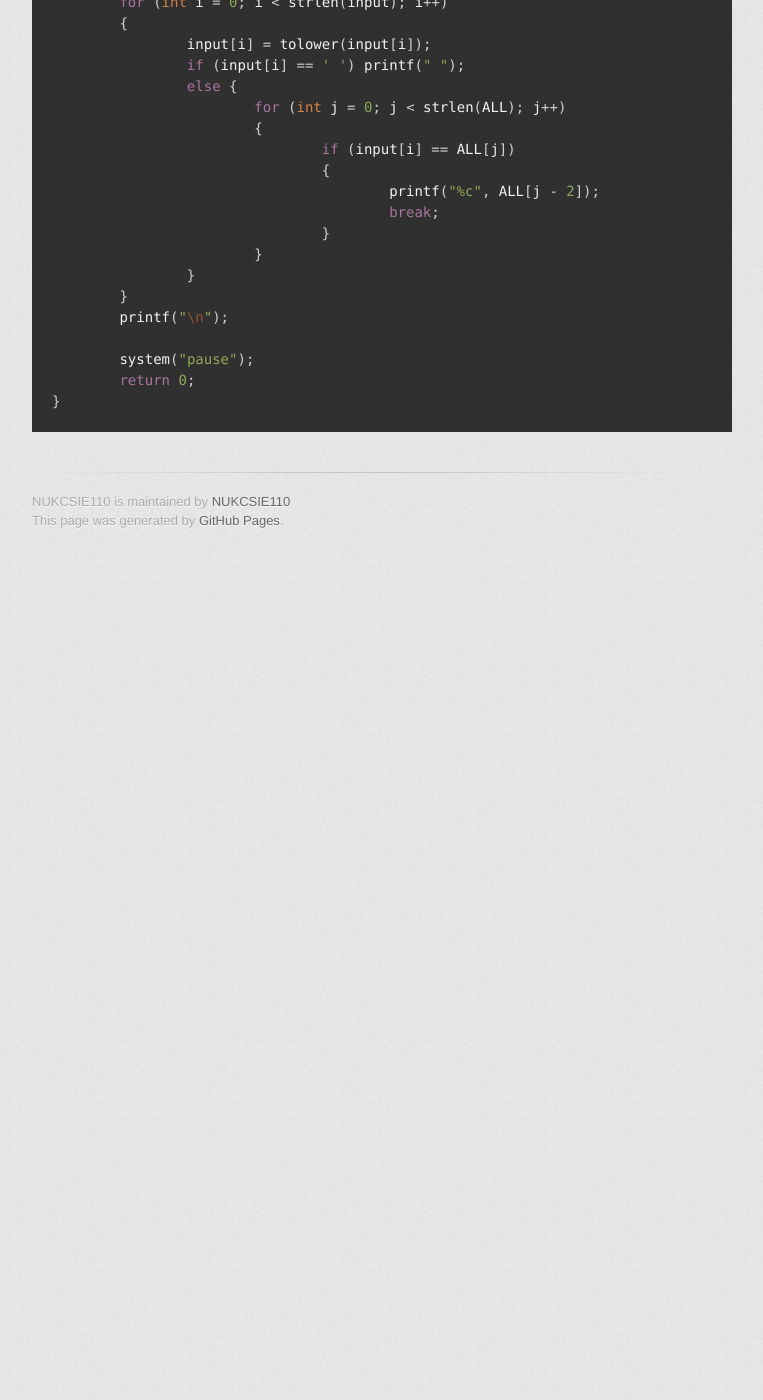
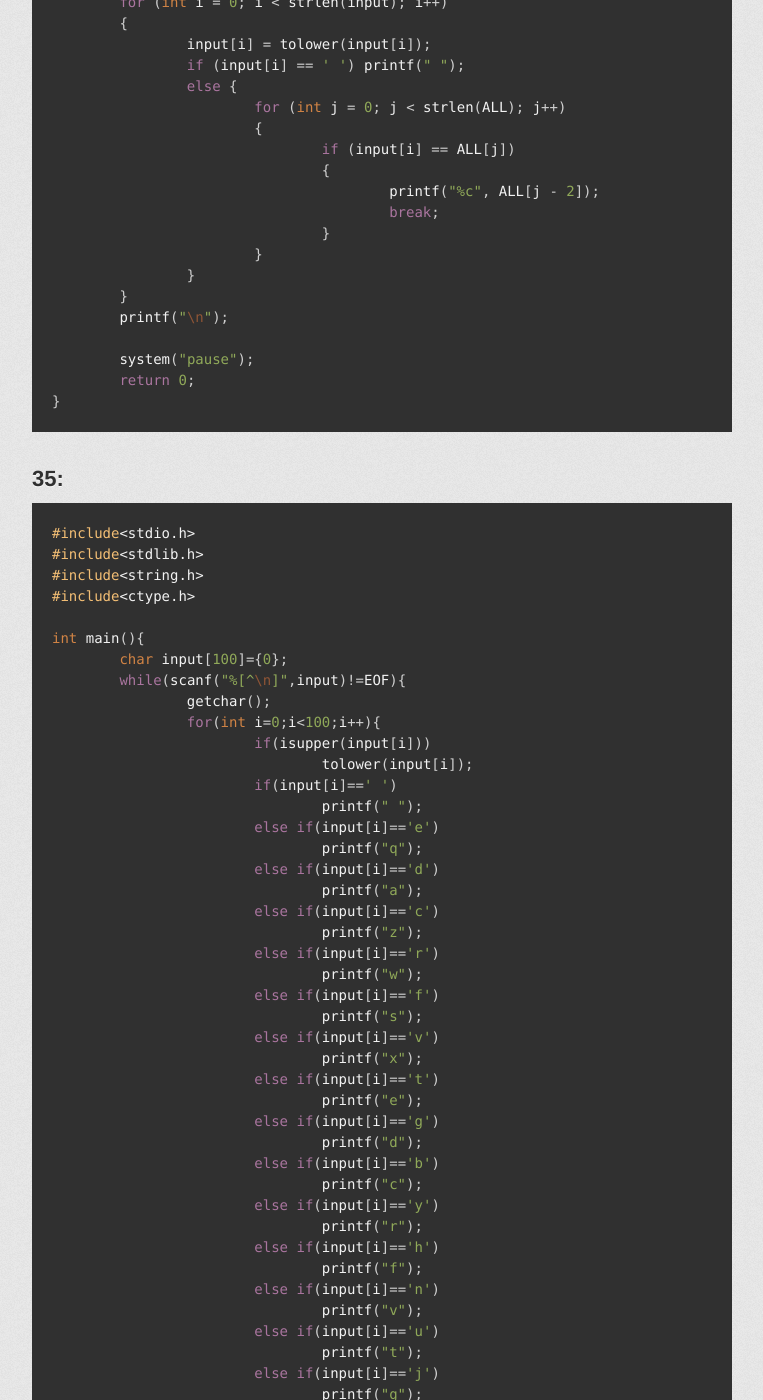
Before and after one commit to NUKCSIE110/ProgrammingStudio, a Jekyll site: the page built from hw/20180202.md, in a window 1280 px wide and 1400 px high, scrolled down 2637 px. Shown: the whole window, without its empty margins (258-1021 px from the left). Built offline with Jekyll 4.4.1, drawn with Linux system fonts in a browser that asks for light colours; some web fonts are replaced; before the commit the page ends 3198 px from its top, so only the background shows below that; some of the changed text lies outside the part shown.

Commit message:
20180210hw

````diff
--- a/hw/20180202.md
+++ b/hw/20180202.md
@@ -131,3 +131,79 @@ int main()
 	return 0;
 }
 ```
+
+## 35:
+```c++
+#include<stdio.h>
+#include<stdlib.h>
+#include<string.h>
+#include<ctype.h>
+
+int main(){
+	char input[100]={0};
+	while(scanf("%[^\n]",input)!=EOF){
+		getchar();
+		for(int i=0;i<100;i++){
+			if(isupper(input[i]))
+				tolower(input[i]);
+			if(input[i]==' ')
+				printf(" ");
+			else if(input[i]=='e')
+				printf("q");
+			else if(input[i]=='d')
+				printf("a");
+			else if(input[i]=='c')
+				printf("z");
+			else if(input[i]=='r')
+				printf("w");
+			else if(input[i]=='f')
+				printf("s");
+			else if(input[i]=='v')
+				printf("x");
+			else if(input[i]=='t')
+				printf("e");
+			else if(input[i]=='g')
+				printf("d");
+			else if(input[i]=='b')
+				printf("c");
+			else if(input[i]=='y')
+				printf("r");
+			else if(input[i]=='h')
+				printf("f");
+			else if(input[i]=='n')
+				printf("v");
+			else if(input[i]=='u')
+				printf("t");
+			else if(input[i]=='j')
+				printf("g");
+			else if(input[i]=='m')
+				printf("b");
+			else if(input[i]=='i')
+				printf("y");
+			else if(input[i]=='k')
+				printf("h");
+			else if(input[i]==',')
+				printf("n");
+			else if(input[i]=='o')
+				printf("u");
+			else if(input[i]=='l')
+				printf("j");
+			else if(input[i]=='.')
+				printf("m");
+			else if(input[i]=='p')
+				printf("i");
+			else if(input[i]==';')
+				printf("k");
+			else if(input[i]=='[')
+				printf("o");
+			else if((int)input[i]==39)
+				printf("l");
+			else if(input[i]==']')
+				printf("p");
+		}
+		printf("\n");
+	}
+	system("PAUSE");
+	return 0;
+}
+```
````
Also changed, not shown: homework.md (+2 -0 lines), hw/20171215.md (+54 -0 lines), hw/20180122.md (+50 -0 lines), hw/20180126.md (+29 -0 lines), hw/20180129.md (+24 -0 lines), hw/20180205.md (added, +115 -0 lines).
